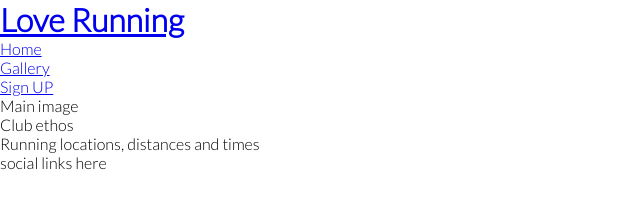
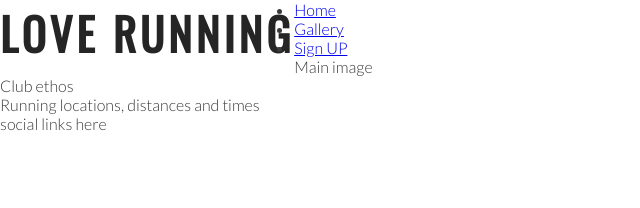
Before and after one commit to HPCarey/love-running, a plain HTML site: page index.html in a window 1280 px wide. Shown: the whole page, without its empty margins (0-640 px from the left). Drawn offline with nearby package versions, Linux system fonts and the light colour scheme; a web font is replaced by a local one.

Commit message:
Add stylr for headings and logo

```diff
--- a/assets/css/style.css
+++ b/assets/css/style.css
@@ -1,10 +1,26 @@
 @import url('https://fonts.googleapis.com/css2?family=Alike+Angular&family=Asul&family=Concert+One&family=Eczar&family=Fruktur&family=Kavoon&family=Lato:wght@300&family=Neuton&family=Oswald&family=Space+Mono&family=Tillana&family=Work+Sans&display=swap');
+
 * {
     margin: 0;
     padding: 0;
     border: none;
 }
+
 body {
     font-family: Lato, sans-serif;
     font-weight: 300;
+    color: #3a3a3a;
 }
+
+/* headings and logo */
+h1,
+h2 {
+    font-family: Oswald, sans-serif;
+    text-transform: uppercase;
+    letter-spacing: 4px;
+    color: #252525
+}
+#logo {
+    float: left;
+    font-size: 280%;
+}
--- a/index.html
+++ b/index.html
@@ -14,7 +14,7 @@
 <body>
     <header>
         <a href="index.html">
-            <h1>Love Running</h1>
+            <h1 id="logo">Love Running</h1>
         </a>
         <nav>
             <ul>
```
